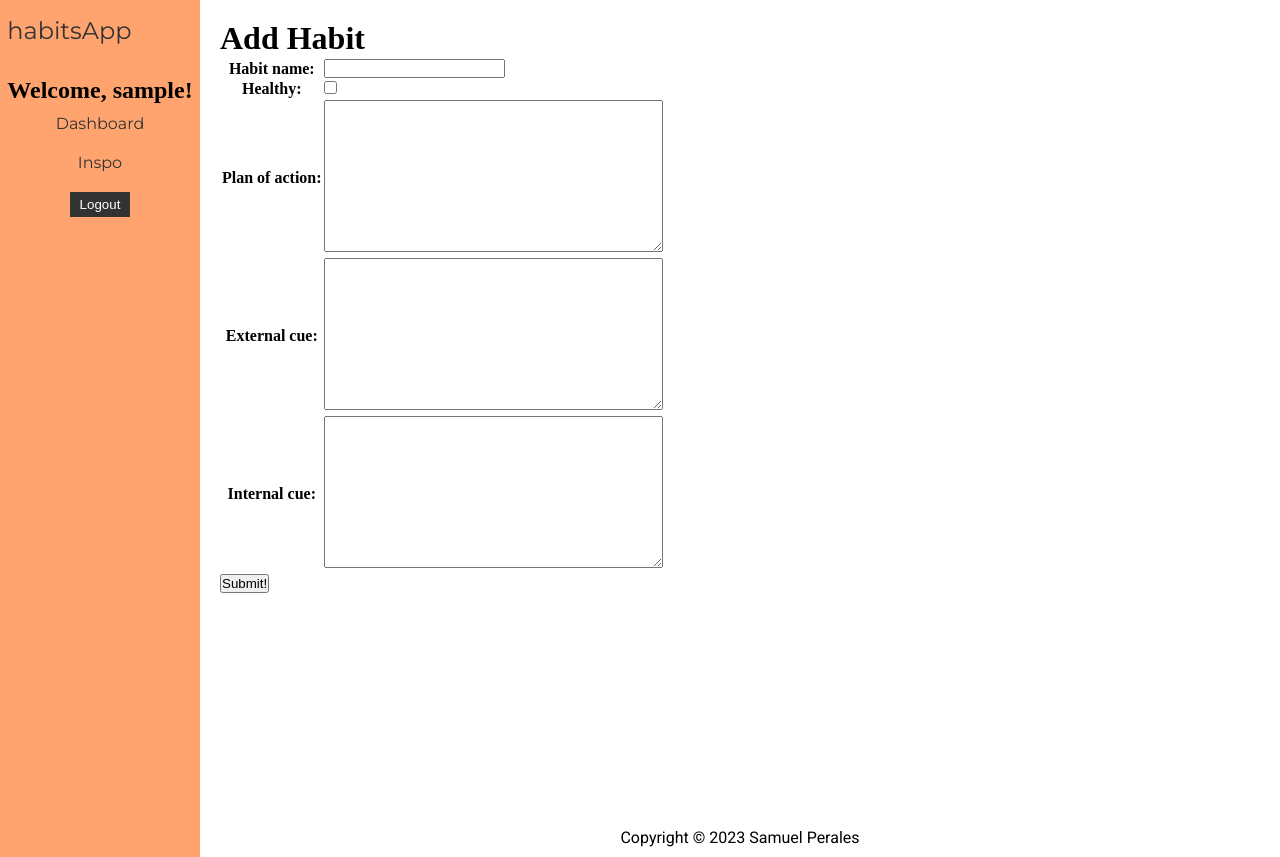
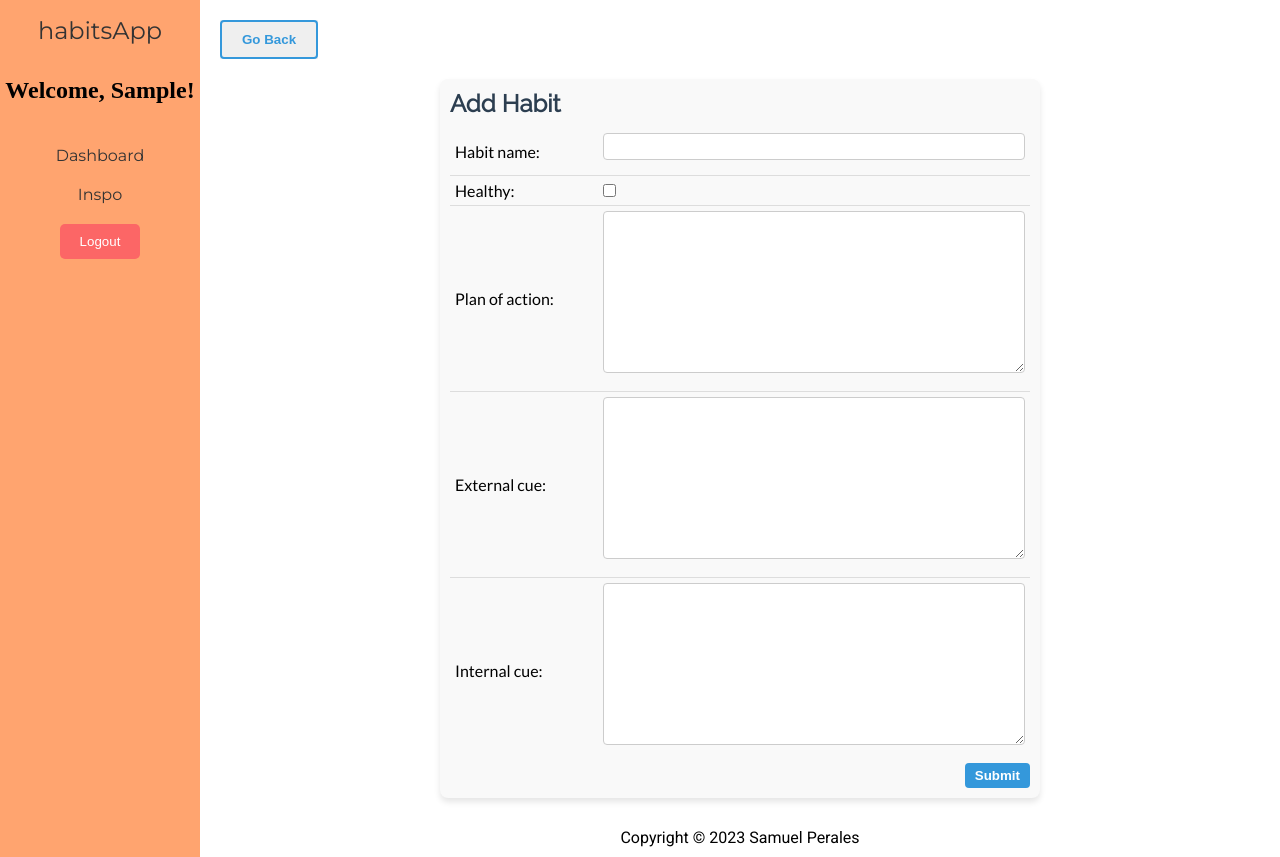
Before and after one commit to samuelperalesg/habitsapp, a Django app: page /add/ in a window 1280 px wide. Run offline with Django 4.2, Linux system fonts and the light colour scheme; the visitor is signed in with stand-in values (Sample User, id 1).

Commit message:
wip: templates HTML & CSS edits - Login, Detail, Habit Form

```diff
--- a/main_app/forms.py
+++ b/main_app/forms.py
@@ -1,4 +1,5 @@
 from django import forms
+from .models import Habit
 from django.contrib.auth.forms import UserCreationForm
 from django.contrib.auth.models import User
 
@@ -10,3 +11,8 @@ class CustomUserCreationForm(UserCreationForm):
     class Meta:
         model = User
         fields = ('username', 'first_name', 'last_name', 'email', 'password1', 'password2',)
+
+class HabitForm(forms.ModelForm):
+    class Meta:
+        model = Habit
+        fields = ['habit_name', 'healthy', 'plan_of_action', 'external_cue', 'internal_cue']
--- a/main_app/static/css/style.css
+++ b/main_app/static/css/style.css
@@ -1,4 +1,4 @@
-/* Resetting Some Defaults and Removing Text Decorations */
+/* 1. Resetting Defaults */
 * {
   text-decoration: none;
   list-style: none;
@@ -7,7 +7,10 @@
   box-sizing: border-box;
 }
 
-/* Establishing Grid System */
+
+
+
+/* 2. Grid System and Body Structure */
 body {
   display: grid;
   grid-template-columns: 200px 1fr;
@@ -15,10 +18,13 @@ body {
   height: 100vh;
 }
 
-/* Stylizing the Navbar */
+
+
+
+/* 3. Navbar Styles */
 .navbar {
   background-color: #ffa46f;
-  grid-row: span 2; /* Navbar spans both rows on the left */
+  grid-row: span 2;
   width: 200px;
   height: 100vh;
   position: relative;
@@ -31,17 +37,37 @@ body {
 .logo-wrapper {
   margin-top: 1rem;
   margin-bottom: 2rem;
+  width: 200px;
+  text-align: center;
 }
 
-/* Stylizing the Logo */
+#welcome-message {
+  display: flex;
+  justify-content: center;
+  margin-bottom: 2rem;
+}
+
+
+
+
+/* 4. Logo and Text Styling */
 .habits-logo {
   font-family: 'Montserrat', sans-serif;
   font-size: 24px;
-  text-align: center;
+  color: #333;
+  margin: auto;
+  cursor: pointer;
+}
+
+.nav-links a, .nav-links div {
+  font-family: 'Montserrat', sans-serif;
   color: #333;
 }
 
-/* Styling the Navigation Links */
+
+
+
+/* 5. Navigation Links and Animations */
 .nav-links {
   display: flex;
   flex-direction: column;
@@ -52,23 +78,29 @@ body {
   margin: 10px 0;
 }
 
-.nav-links a {
-  color: #333;
-  font-family: 'Montserrat', sans-serif;
+.btn-animation a {
+  transition: font-size 0.3s ease;
+  display: inline-block;
 }
 
-/* Highlighting active link - optional */
+.btn-animation a:hover {
+  font-size: 1.2em;
+}
+
+.btn-animation a:active {
+  font-size: 0.8em;
+}
+
 .nav-links a.active {
   font-weight: bold;
 }
 
-/* Main Content Styling */
+/* 6. Main Content and Footer Styling */
 #main-container {
   padding: 20px;
   overflow-y: auto;
 }
 
-/* Footer Styling */
 #main-footer {
   background: transparent;
   text-align: center;
@@ -76,34 +108,41 @@ body {
   font-family: 'Roboto', sans-serif;
 }
 
-/* Coloring and Styling the Buttons */
-button {
-  background-color: #333;
-  color: white;
+
+
+
+/* 7. Button Styles */
+.logout-btn, .signupSubmit-btn, .loginSubmit-btn {
+  padding: 10px 20px;
   border: none;
-  padding: 5px 10px;
   cursor: pointer;
-  transition: background 0.3s ease;
+  border-radius: 5px;
+  color: #fff;
+  transition: background-color 0.3s ease, transform 0.3s ease;
 }
 
-button:hover {
-  background-color: #555;
+.logout-btn {
+  background-color: #fc6666;
+}
+
+.logout-btn:hover {
+  background-color: #ff0000;
+  transform: scale(1.05);
+}
+
+.signupSubmit-btn, .loginSubmit-btn {
+  background-color: #007bff;
+}
+
+.signupSubmit-btn:hover, .loginSubmit-btn:hover {
+  background-color: #0056b3;
+  transform: scale(1.05);
 }
 
 
-/* SignUp Page */
 
-.signup-welcome, .signup-error {
-  text-align: center;
-}
 
-.signup-form {
-  width: 400px;
-  margin: auto;
-  margin-top: 2rem;
-  font-family: 'Roboto', sans-serif;
-}
-
+/* 8. Form Styles */
 .form-group {
   margin-bottom: 15px;
   display: flex;
@@ -111,8 +150,9 @@ button:hover {
 }
 
 .form-label {
-  font-weight: bold;
-  margin-bottom: 5px; /* adjust as needed */
+  font-weight: 600;
+  margin-bottom: 5px;
+  color: #333;
 }
 
 .input-container {
@@ -126,14 +166,15 @@ button:hover {
   border-radius: 4px;
 }
 
-.form-input:focus {
-  outline: none;
-  border-color: #66afe9;
+.form-input:focus, .form-input:hover {
+  border-color: #007bff;
 }
 
-.form-messages .form-text.text-muted,
-.alert.alert-danger {
-  display: block;
+.form-input:focus {
+  box-shadow: 0 0 5px rgba(0, 123, 255, 0.5);
+}
+
+.form-messages .form-text.text-muted, .alert.alert-danger {
   margin-top: 5px;
 }
 
@@ -141,87 +182,238 @@ button:hover {
   color: red;
 }
 
-.signupSubmit-btn {
-  background-color: #007bff;
-  color: #fff;
-  padding: 10px 20px;
-  border: none;
-  cursor: pointer;
-  border-radius: 5px;
-  float: right;
-  transition: background-color 0.3s ease, transform 0.3s ease;
-  margin-top: 1rem;
+
+
+
+/* 9. Sign Up and Login Pages */
+.signup-welcome, .login-welcome, .signup-error, .login-error {
+  text-align: center;
+  font-family: 'Montserrat', sans-serif;
+  color: rgb(64, 75, 147);
+  margin-top: 2rem;
 }
 
-.signupSubmit-btn:hover {
-  background-color: #0056b3;
-  transform: scale(1.05);
+.signup-form, .login-form {
+  margin: auto;
+  margin-top: 2rem;
+  font-family: 'Roboto', sans-serif;
+  background-color: #fff;
+  box-shadow: 0px 0px 10px 0px rgba(0, 0, 0, 0.1);
+  padding: 20px;
+  border-radius: 8px;
 }
 
-/* Login Page */
-
-.login-welcome, .login-error {
-  text-align: center;
+.signup-form {
+  width: 400px;
 }
 
 .login-form {
-  width: 400px;
-  margin: auto;
-  margin-top: 2rem;
-  font-family: 'Roboto', sans-serif;
+  width: 250px;
 }
 
-.form-group {
-  margin-bottom: 15px;
-  display: flex;
-  flex-direction: column;
+.signupSubmit-btn {
+  margin-top: 2rem;
 }
 
-.form-label {
-  font-weight: bold;
-  margin-bottom: 5px; /* adjust as needed */
+.loginSubmit-btn {
+  margin: 1rem auto;
 }
 
-.input-container {
+
+
+
+/* 10. Detail Page */
+
+.habitDetailCard {
+  width: 100%;
+  max-width: 600px;
+  margin: 0 auto;
+  padding: 20px;
+  background-color: #f9f9f9;
+  border-radius: 8px;
+  font-family: 'Lato', sans-serif;
+  box-shadow: 0px 4px 6px rgba(0, 0, 0, 0.1);
+}
+
+.habit-title {
+  font-family: 'Raleway', sans-serif;
+  font-weight: 700;
+  font-size: 26px;
+  margin-bottom: 20px;
+  color: #2C3E50; /* Modern, elegant color */
+}
+
+.habit-subTitle {
+  font-family: 'Montserrat', sans-serif;
+  font-weight: 700;
+  margin-bottom: 10px;
+  color: #000000; /* Subtle grey for subtitles */
+}
+
+.habit-cue-container {
+  background-color: #fff;
+  padding: 15px;
+  margin-bottom: 15px;
+  border-radius: 4px;
+}
+
+.habit-description {
+  font-family: 'Open Sans', sans-serif;
+  font-weight: 400;
+  color: #555;
+}
+
+.unhealthy-alert,
+.healthy-alert {
+  font-family: 'Roboto', sans-serif;
+  font-weight: 700;
+  margin-bottom: 10px;
+  color: #e74c3c; /* for unhealthy */
+}
+
+.healthy-alert {
+  color: #27ae60; /* for healthy */
+}
+
+.habit-actions {
+  display: flex;
+  justify-content: space-between;
+}
+
+.action-btn,
+.detail-back-btn a {
+  text-decoration: none;
+  padding: 10px 20px;
+  border-radius: 4px;
+  display: inline-block;
+  font-weight: 600;
+  transition: all 0.3s;
+  color: #fff; /* White text for buttons */
+}
+
+.edit-btn {
+  background-color: #00b963;
+}
+
+.edit-btn:hover {
+  background-color: rgb(23, 141, 117);
+}
+
+.delete-btn {
+  background-color: #E74C3C;
+}
+
+.delete-btn:hover {
+  background-color: #C0392B;
+}
+
+.detail-back-btn a {
+  color: #3498db;
+  background-color: transparent;
+  border: 2px solid #3498db;
+}
+
+.detail-back-btn:hover a {
+  background-color: #3498db;
+  color: #fff;
+}
+
+.detail-back-btn {
+  margin-bottom: 20px;
+  border: none; /* Remove any border from the button */
+}
+
+
+
+
+/* 11. Habit Form Page */
+
+.habitFormContainer {
+  width: 100%;
+  max-width: 600px;
+  margin: 0 auto;
+  padding: 10px;
+  background-color: #f9f9f9;
+  border-radius: 8px;
+  font-family: 'Lato', sans-serif;
+  box-shadow: 0px 4px 6px rgba(0, 0, 0, 0.1);
   position: relative;
 }
 
-.form-input {
+.habitForm-title {
+  font-family: 'Raleway', sans-serif;
+  font-weight: 700;
+  font-size: 24px;
+  margin-bottom: 10px;
+  color: #2C3E50;
+}
+
+.habitForm-table {
   width: 100%;
-  padding: 10px;
+  border-collapse: collapse;
+  border-top: none;
+}
+
+.habitForm-table th,
+.habitForm-table td {
+  padding: 5px;
+  text-align: left;
+  border-bottom: 1px solid #ddd;
+}
+
+.habitForm-table tr:last-child th,
+.habitForm-table tr:last-child td {
+  border-bottom: none; /* Removes the border under the last row */
+}
+
+input[type="text"],
+textarea {
+  font-family: 'Roboto', sans-serif;
+  padding: 5px;
   border: 1px solid #ccc;
   border-radius: 4px;
+  width: 100%;
+  box-sizing: border-box;
+  margin-bottom: 10px;
 }
 
-.form-input:focus {
-  outline: none;
-  border-color: #66afe9;
+.submit-button-container {
+  text-align: right;
 }
 
-.form-messages .form-text.text-muted,
-.alert.alert-danger {
-  display: block;
-  margin-top: 5px;
+.habitForm-btn-submit {
+  background-color: #3498db;
+  color: #fff;
+  padding: 5px 10px;
+  border: none;
+  border-radius: 4px;
+  cursor: pointer;
+  font-weight: 600;
+  transition: background-color 0.3s;
 }
 
-.alert.alert-danger {
-  color: red;
+.habitForm-btn-submit:hover {
+  background-color: #2980b9;
 }
 
-.loginSubmit-btn {
-  background-color: #007bff;
-  color: #fff;
-  padding: 10px 20px;
+.habitForm-back-btn {
+  margin-bottom: 20px;
   border: none;
-  cursor: pointer;
-  border-radius: 5px;
-  display: block;
-  margin: 1rem auto;
-  transition: background-color 0.3s ease, transform 0.3s ease;
 }
 
+.habitForm-back-btn a {
+  text-decoration: none;
+  color: #3498db;
+  padding: 10px 20px;
+  border: 2px solid #3498db;
+  border-radius: 4px;
+  display: inline-block;
+  font-weight: 600;
+  transition: all 0.3s;
+  background-color: transparent;
+}
 
-.loginSubmit-btn:hover {
-  background-color: #0056b3;
-  transform: scale(1.05);
+.habitForm-back-btn:hover a {
+  background-color: #3498db;
+  color: #fff;
 }
--- a/main_app/templates/base.html
+++ b/main_app/templates/base.html
@@ -8,11 +8,7 @@
     <meta http-equiv="X-UA-Compatible" content="IE=edge">
     <meta name="viewport" content="width=device-width, initial-scale=1.0">
     <link rel="stylesheet" type="text/css" href="{% static 'css/style.css' %}">
-    <link href="https://fonts.googleapis.com/css2?family=Montserrat:wght@400;600&display=swap"
-    rel="stylesheet">
-    <link href="https://fonts.googleapis.com/css2?family=Lato:wght@400;700&display=swap"
-    rel="stylesheet">
-    <link href="https://fonts.googleapis.com/css2?family=Roboto:wght@400;700&display=swap" rel="stylesheet">
+    <link href="https://fonts.googleapis.com/css2?family=Lato:wght@400;700&family=Montserrat:wght@400;600&family=Open+Sans&family=Raleway&family=Roboto:wght@400;700&display=swap" rel="stylesheet">
     <title>Habits App</title>
 </head>
 
@@ -27,22 +23,22 @@
                 </div>
                 {% if user.is_authenticated %}
                 <div id="welcome-message">
-                    <h2>Welcome, {{ user.username.lower }}!</h2>
+                    <h2>Welcome, {{ user.username|capfirst }}!</h2>
                 </div>
                 {% endif %}
                 <div id="navigation-links" class="nav-links">
                     {% if user.is_authenticated %}
-                    <div id="dashboard-btn" class="dashboard-btn"><a href="{% url 'dashboard' %}">Dashboard</a></div>
-                    <div id="inspo-btn" class="inspo-btn"><a href="/inspo">Inspo</a></div>
-                    <div id="logout-btn" class="logout-btn">
+                    <div id="dashboard-btn" class="dashboard-btn btn-animation"><a href="{% url 'dashboard' %}">Dashboard</a></div>
+                    <div id="inspo-btn" class="inspo-btn btn-animation"><a href="/inspo">Inspo</a></div>
+                    <div id="logout-btn">
                         <form method="post" action="{% url 'logout' %}">
                             {% csrf_token %}
-                            <button type="submit">Logout</button>
+                            <button class="logout-btn" type="submit">Logout</button>
                         </form>
                     </div>
                     {% else %}
-                    <div id="signup-btn" class="signup-btn"><a href="{% url 'signup' %}">SignUp</a></div>
-                    <div id="login-btn" class="login-btn"><a href="{% url 'login' %}">Login</a></div>
+                    <div id="signup-btn" class="signup-btn btn-animation"><a href="{% url 'signup' %}">SignUp</a></div>
+                    <div id="login-btn" class="login-btn btn-animation"><a href="{% url 'login' %}">Login</a></div>
                     {% endif %}
                 </div>
             </div>
--- a/main_app/templates/main_app/habit_form.html
+++ b/main_app/templates/main_app/habit_form.html
@@ -2,15 +2,47 @@
 {% block content %}
 
 {% if object %}
-<h1>Edit: <span>{{object.habit_name}}</span></h1>
+<button class="habitForm-back-btn"><a href="{% url 'detail' object.id %}">Go Back</a></button>
 {% else %}
-<h1>Add Habit</h1>
+<button class="habitForm-back-btn"><a href="/dashboard">Go Back</a></button>
 {% endif %}
-<form class="add-form" action="" method="post">
-  {% csrf_token %}
-  <table class="add-table">
-    {{ form.as_table }}
-  </table>
-  <input type="submit" value="Submit!" class="btn" />
-</form>
+
+<div class="habitFormContainer">
+  <h1 class="habitForm-title">
+    {% if object %}
+    Edit: <span>{{ object.habit_name }}</span>
+    {% else %}
+    Add Habit
+    {% endif %}
+  </h1>
+  <form class="habitForm" action="" method="post">
+    {% csrf_token %}
+    <table class="habitForm-table">
+      {% for field in form %}
+        <tr id="{{ field.name }}_row" {% if field.name == 'plan_of_action' and object and object.healthy %}style="display:none;"{% endif %}>
+          <td>{{ field.label_tag }}</td>
+          <td>{{ field }}</td>
+        </tr>
+      {% endfor %}
+    </table>
+    <div class="submit-button-container">
+      <input type="submit" value="Submit" class="habitForm-btn-submit" />
+    </div>
+  </form>
+</div>
+
+<script>
+  function togglePlanOfAction() {
+    var healthyCheckbox = document.getElementById('id_healthy');
+    var planOfActionRow = document.getElementById('plan_of_action_row');
+    planOfActionRow.style.display = healthyCheckbox.checked ? 'none' : 'table-row';
+  }
+
+  document.getElementById('id_healthy').addEventListener('change', togglePlanOfAction);
+  // Call once to set the initial state
+  {% if object %}
+  togglePlanOfAction();
+  {% endif %}
+</script>
+
 {% endblock %}
--- a/main_app/templates/registration/login.html
+++ b/main_app/templates/registration/login.html
@@ -9,12 +9,11 @@
 
 <form class="login-form" method="post" action="{% url 'login' %}">
   {% csrf_token %}
-
   {% for field in form %}
   <div class="form-group">
-        <label class="form-label">{{ field.label|capfirst }}</label>
     <div class="input-container">
-          {{ field }}
+      <input type="{{ field.field.widget.input_type }}" name="{{ field.name }}" class="form-input"
+        placeholder="{{ field.label|capfirst }}" {% if field.field.required %}required{% endif %}>
       <div class="form-messages">
         {% if field.help_text %}
         <small class="form-text text-muted">{{ field.help_text|safe }}</small>
@@ -26,7 +25,6 @@
     </div>
   </div>
   {% endfor %}
-
   <input type="submit" class="loginSubmit-btn" value="Login" />
   <input type="hidden" name="next" value="{{ next }}" />
 </form>
--- a/main_app/templates/registration/signup.html
+++ b/main_app/templates/registration/signup.html
@@ -1,7 +1,6 @@
 {% extends 'base.html' %}
 
 {% block content %}
-
 <h1 class="signup-welcome">Ready to Sign Up?</h1>
 
 {% if error_message %}
@@ -12,9 +11,9 @@
   {% csrf_token %}
   {% for field in form %}
   <div class="form-group">
-    <label class="form-label">{{ field.label|capfirst }}</label>
     <div class="input-container">
-      {{ field }}
+      <input type="{{ field.field.widget.input_type }}" name="{{ field.name }}" class="form-input"
+        placeholder="{{ field.label|capfirst }}" {% if field.field.required %}required{% endif %}>
       <div class="form-messages">
         {% if field.help_text %}
         <small class="form-text text-muted">{{ field.help_text|safe }}</small>
@@ -28,5 +27,4 @@
   {% endfor %}
   <input type="submit" class="signupSubmit-btn" value="Sign Up" />
 </form>
-
 {% endblock %}
```
Also changed, not shown: main_app/templates/habits/detail.html (+25 -17 lines). Lines whose indentation alone changed are shown as unchanged.
